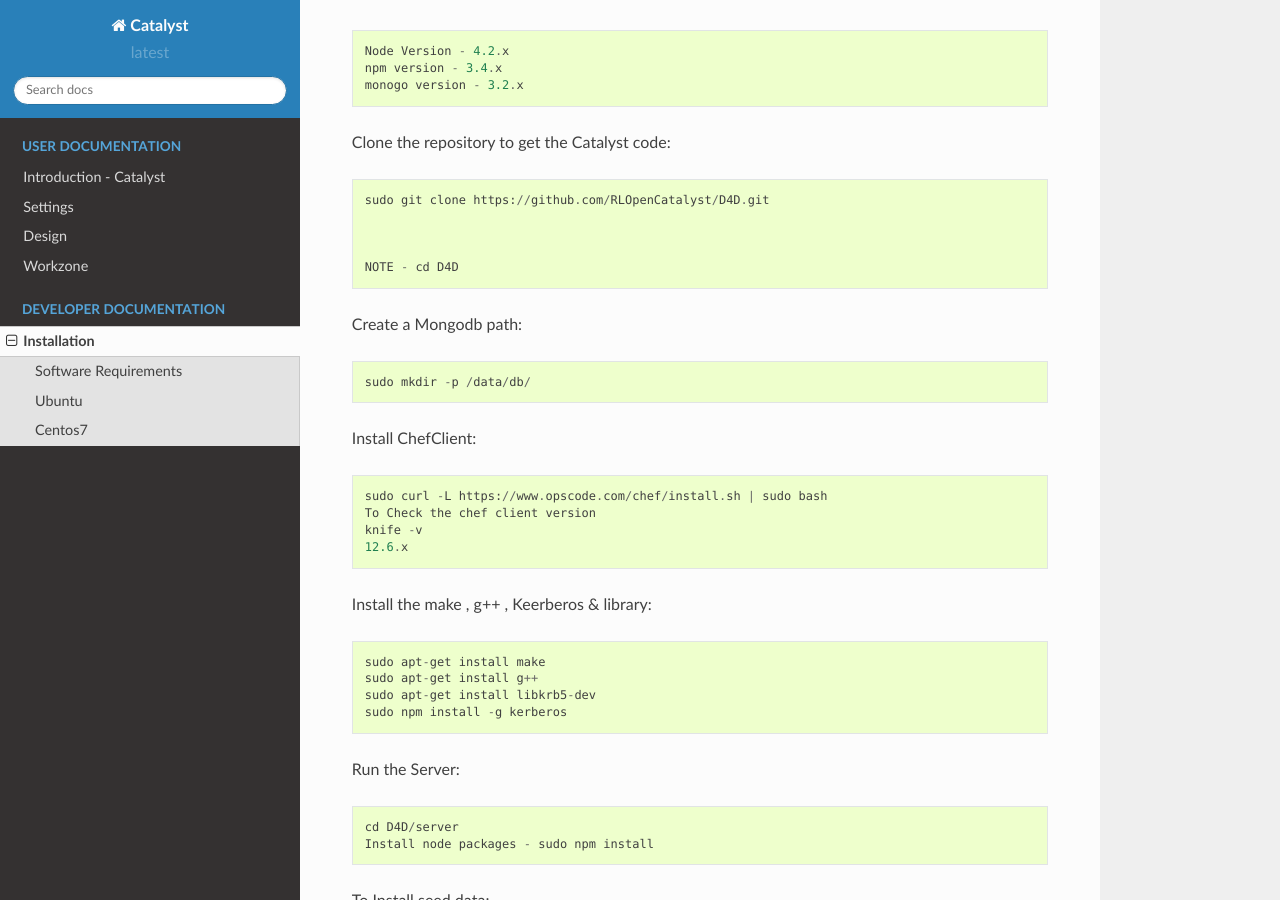
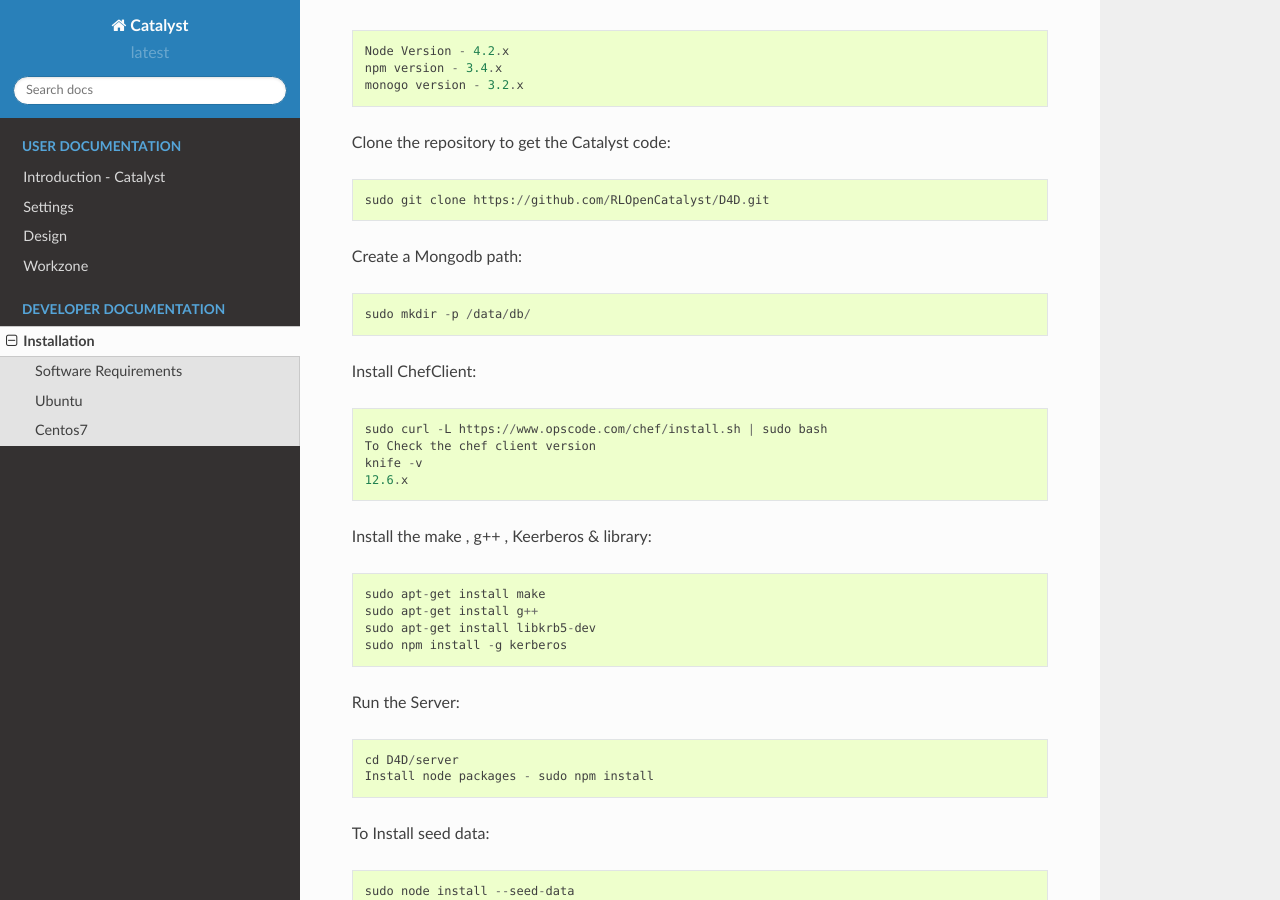
Before and after one commit to RLOpenCatalyst/catdocs, a Sphinx documentation site: the page built from Catalyst/source/install.rst, in a window 1280 px wide and 900 px high, scrolled down 2224 px. Built offline with Sphinx 7.4.7 and the Read the Docs theme 2.0.0, drawn with Linux system fonts in a browser that asks for light colours.

Commit message:
Update install.rst

```diff
--- a/Catalyst/source/install.rst
+++ b/Catalyst/source/install.rst
@@ -112,9 +112,6 @@
 
     sudo git clone https://github.com/RLOpenCatalyst/D4D.git
 
-
-
-    NOTE - cd D4D
 
 
 Create a Mongodb path::
```
